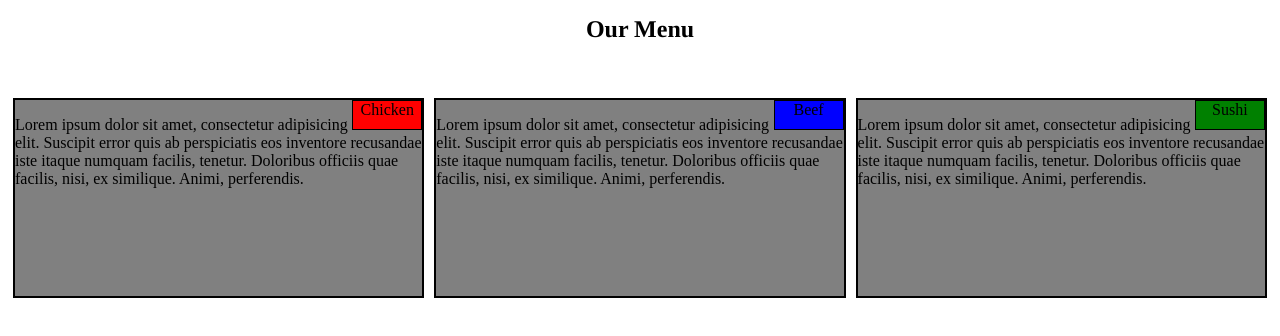
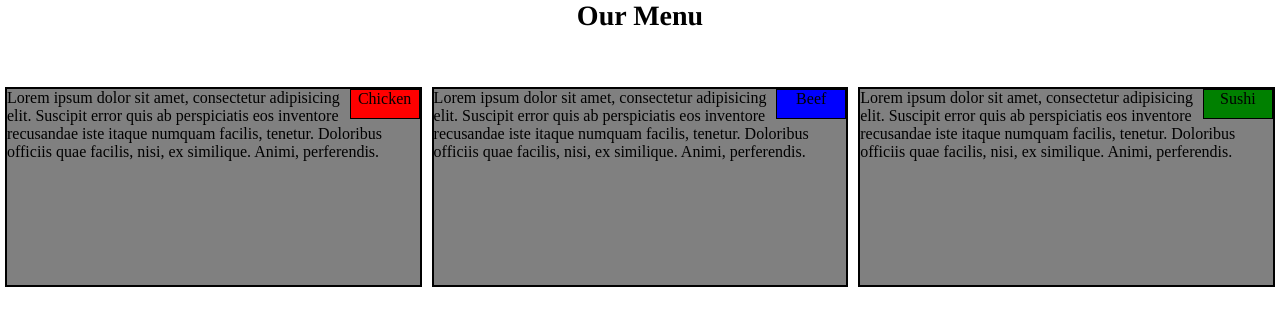
Before and after one commit to anu1085/Coursera-HTML, a plain HTML site: page assignments/module-2/index.html in a window 1280 px wide. Drawn offline with Linux system fonts and the light colour scheme.

Commit message:
small change

```diff
--- a/assignments/module-2/css/external.css
+++ b/assignments/module-2/css/external.css
@@ -1,10 +1,12 @@
 
 * {
 	box-sizing: border-box;
+	margin: 0;
+	padding: 0;
 	}
 
 h1{ font-family: Times;
-	font-size: 24px;
+	font-size: 175%;
 	margin-bottom: 50px;
 	text-align: center;
 }
@@ -39,6 +41,7 @@ h1{ font-family: Times;
 	width: 70px;
 	height: 30px;
 	float: right;
+
 }
 #position2 {
 	background-color: blue;
@@ -59,6 +62,8 @@ h1{ font-family: Times;
 p{
 	clear: both;
 	font-family: Times;
+
+
 }
 /* Responsive framework */
 
```
Also changed, not shown: site/index.html (added, +9 -0 lines).
